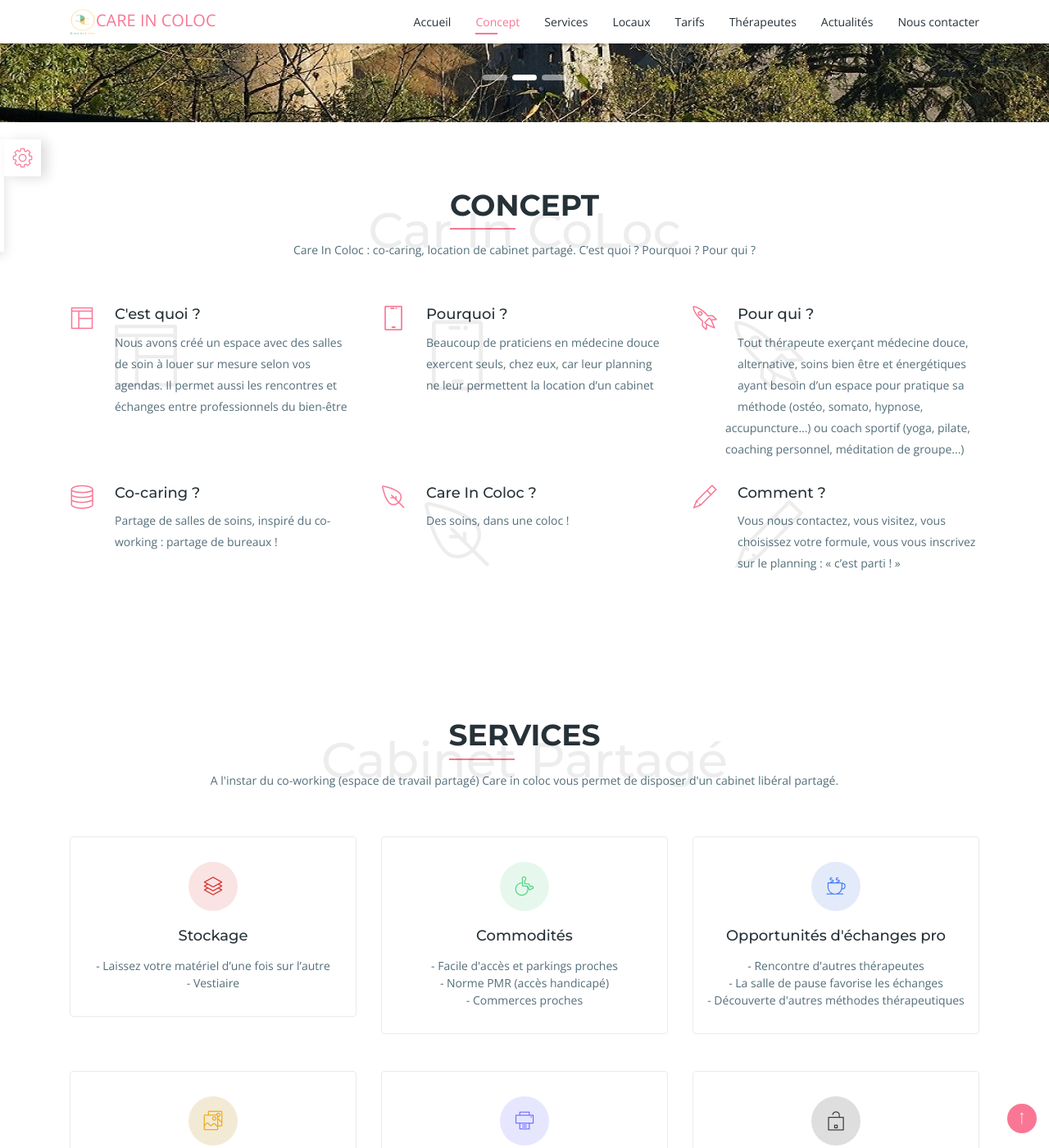
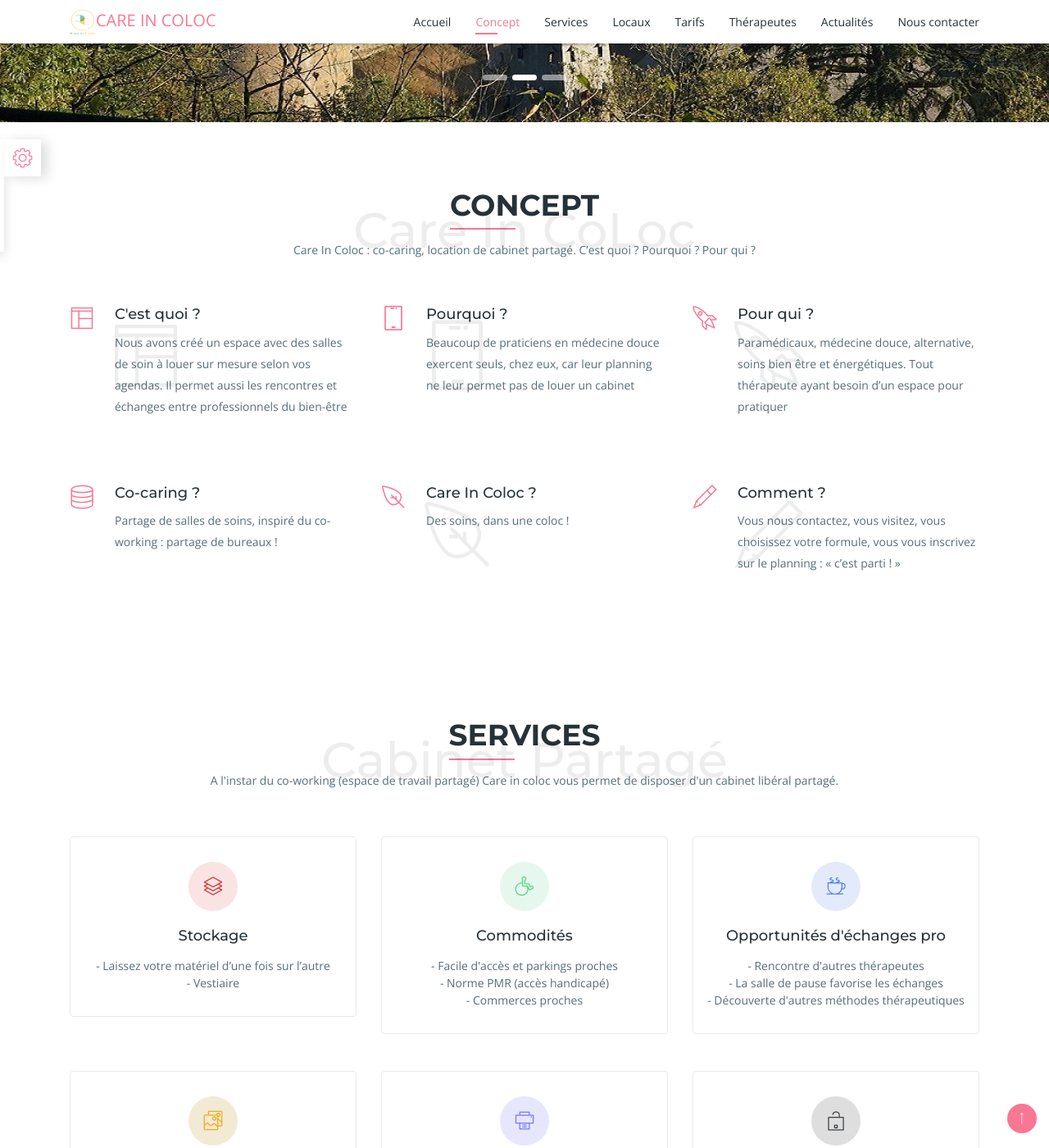
Before and after one commit to Patrockanite/Projet_Camille, a Jekyll site: the page index.html, which Jekyll copies as it is, in a window 1280 px wide and 1400 px high, scrolled down 500 px. Shown: the whole window at 82% size. Built offline with Jekyll 4.4.1, drawn with Linux system fonts in a browser that asks for light colours; some web fonts are replaced; a script that is not in the unit is left out; some of the changed text lies outside the part shown.

Commit message:
modifs avec camille

```diff
--- a/css/camille.css
+++ b/css/camille.css
@@ -96,3 +96,6 @@
     position: relative;
     text-align: center;
   }
+  .cache{
+    visibility: hidden;
+  }
--- a/index.html
+++ b/index.html
@@ -14,7 +14,7 @@
     <title>Location cabinet partagé</title>
 
     <!--Logo-->
-    <link href="img/favicon.ico" rel="icon" type="image/x-icon" />
+    <link href="img/favicon.ico" rel="icon" type="image/x-icon" /><!--Remettre sur fond blanc-->
 
     <!--La couleur rose par défaut est définie dans preset.css c'est donc dans preset.css qu'on peut changer la couleur par défaut -->
     <!-- Bootstrap CSS -->
@@ -38,7 +38,7 @@
     <header id="slider-area">
       <nav class="navbar navbar-expand-md fixed-top scrolling-navbar bg-white">
         <div class="container">
-          <a class="navbar-brand" href="index.html"><!--span class="lni-bulb"></span--><img src="img/logo_careInColoc.ico">CARE IN COLOC</a>
+          <a class="navbar-brand" href="index.html"><!--span class="lni-bulb"></span--><img src="img/logo_careInColoc.ico">CARE IN COLOC</a><!--Image logo text seul (vert & jaune)-->
           <button class="navbar-toggler" type="button" data-toggle="collapse" data-target="#navbarCollapse" aria-controls="navbarCollapse" aria-expanded="false" aria-label="Toggle navigation">
             <i class="lni-menu"></i>
           </button>
@@ -75,8 +75,9 @@
           </div>
         </div>
       </nav>
+      <!--fin bloc navigation-->
 
-      <!-- Start Section Carrousel  -->
+      <!-- début Section Carrousel  -->
       <div id="carousel-area">
         <div id="carousel-slider" class="carousel slide carousel-fade" data-ride="carousel">
           <ol class="carousel-indicators">
@@ -129,15 +130,16 @@
         </div>
       </div>
         <!--Fin Section Carrousel-->
-    </header>
-    <!-- Header Section End -->
+    </header><!-- Header Section End -->
+
+
     <!--***************************************************************************************************-->
         <!-- Section Concept -->
         <section id="features" class="section">
           <div class="container">
             <div class="section-header">
               <h2 class="section-title">Concept</h2>
-              <span>Car In CoLoc</span>
+              <span>Care In CoLoc</span>
               <p class="section-subtitle">Care In Coloc : co-caring, location de cabinet partagé. C’est quoi ? Pourquoi ? Pour qui ?</p>
             </div>
             <div class="row">
@@ -166,7 +168,7 @@
                     <div class="icon-o"><i class="lni-tab"></i></div>
                     <h4>Pourquoi ?</h4>
                     <p>Beaucoup de praticiens en médecine douce exercent seuls, chez eux, car leur planning ne leur
-                      permettent la location d’un cabinet</p>
+                      permet pas de louer un cabinet</p>
                   </div>
                 </div>
               </div>
@@ -180,9 +182,10 @@
                   <div class="featured-content">
                     <div class="icon-o"><i class="lni-rocket"></i></div>
                     <h4>Pour qui ?</h4>
-                    <p>Tout thérapeute exerçant médecine douce, alternative, soins bien être et énergétiques ayant besoin
-                      d’un espace pour pratique sa méthode (ostéo, somato, hypnose, accupuncture…) ou coach sportif
-                      (yoga, pilate, coaching personnel, méditation de groupe...)</p>
+                    <p>Paramédicaux, médecine douce, alternative, soins bien être et énergétiques. Tout thérapeute ayant besoin
+                      d’un espace pour pratiquer <span class ="cache">(ostéo, somato, hypnose, accupuncture…) ou coach sportif
+                      (yoga, pilate, coaching personnel, méditation de groupe...)</span></p>
+                      <!--caché par un hidden dans la classe Camille/cache-->
                   </div>
                 </div>
               </div>
@@ -789,7 +792,7 @@
         <div class="section-header">
           <h2 class="section-title">Les thérapeutes</h2>
           <span>Les thérapeutes</span>
-          <p class="section-subtitle">Lorem ipsum dolor sit amet, consectetur adipisicing elit. Dignissimos debitis.</p>
+          <p class="section-subtitle">Les praticiens en activité au cabinet</p>
         </div>
         <div class="row">
           <div class="col-lg-3 col-md-6 col-xs-12">
@@ -797,7 +800,7 @@
               <img src="img/team/team1.png" alt="">
               <div class="team-details">
                 <div class="team-inner">
-                  <h4 class="team-title">Jack Bauer</h4>
+                  <h4 class="team-title">Camille ANNOOT</h4>
                   <p>Tous types de tortures</p>
                   <ul class="social-list">
                     <li class="facebook"><a href="#"><i class="lni-facebook-filled"></i></a></li>
@@ -814,7 +817,7 @@
               <img src="img/team/team2.png" alt="">
               <div class="team-details">
                 <div class="team-inner">
-                  <h4 class="team-title">Presse-purée</h4>
+                  <h4 class="team-title">Eric NGUYEN</h4>
                   <p>Peut briser tous les os du corps</p>
                   <ul class="social-list">
                     <li class="facebook"><a href="#"><i class="lni-facebook-filled"></i></a></li>
@@ -1223,15 +1226,15 @@
       </section>
       <!-- Footer area End -->
 
-      <!-- Copyright Start
+      <!--Copyright Start -->
       <div id="copyright">
         <div class="container">
           <div class="row">
             <div class="col-md-12">
               <div class="site-info float-left">
-                <p>Développé par Camille</a></p>
+                <p>Care In Coloc : RCS de Rennes 911.106.862 Code NAF (APE) 6820B SARL au capital social de 1000 € Siret : 911 106 862 00012</p>
               </div>
-              <div class="float-right">
+              <!-- <div class="float-right">
                 <ul class="nav nav-inline">
                   <li class="nav-item">
                     <a class="nav-link active" href="#">About Prime</a>
```
Also changed, not shown: other parts of index.html (+4 -4 lines).
